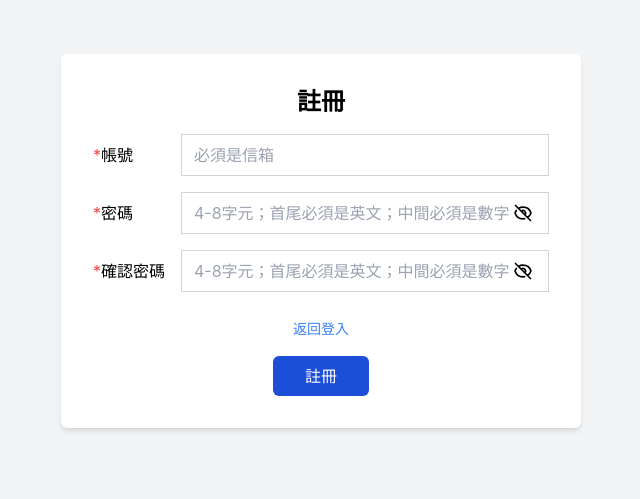
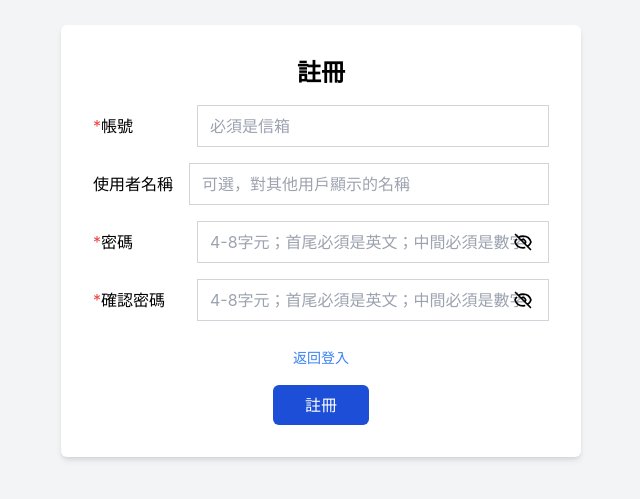
Before and after one commit to koo22952/q2, a React (Vite) app: page /register in a window 1280 px wide. Shown: the part 159-658 px from the top of the page, without its empty margins (319-959 px from the left). Built offline with nearby package versions, Linux system fonts and the light colour scheme.

Commit message:
feat: 添加使用者名稱欄位

```diff
--- a/src/views/login/register.jsx
+++ b/src/views/login/register.jsx
@@ -14,6 +14,7 @@ function Register(props) {
   const history = useHistory()
   const [form, setForm] = useState({
     username: '',
+    name: '',
     password: '',
     rePassword: '',
   })
@@ -109,28 +110,38 @@ function Register(props) {
   }
 
   return (
-    <div className="flex items-center justify-center min-h-screen bg-gray-100">
-      <div className="w-520	p-8 m-8 bg-white shadow-md rounded-md">
-        <div className="font-bold text-2xl text-center mb-4">註冊</div>
+    <div className='flex items-center justify-center min-h-screen bg-gray-100'>
+      <div className='w-520	p-8 m-8 bg-white shadow-md rounded-md'>
+        <div className='font-bold text-2xl text-center mb-4'>註冊</div>
         <Input
-          className="mb-4"
-          label="帳號"
-          labelClassName="w-16"
-          name="username"
-          InputType="email"
-          placeholder="必須是信箱"
+          className='mb-4'
+          label='帳號'
+          labelClassName='w-20'
+          name='username'
+          InputType='email'
+          placeholder='必須是信箱'
           required
           onChange={onChange}
           isUse={form.username?.isUse || false}
           verify={form.username?.verify}
         />
         <Input
-          className="mb-4"
-          label="密碼"
-          labelClassName="w-16"
-          name="password"
-          InputType="password"
-          placeholder="4-8字元；首尾必須是英文；中間必須是數字"
+          className='mb-4'
+          label='使用者名稱'
+          labelClassName='w-20'
+          name='name'
+          InputType='text'
+          placeholder='可選，對其他用戶顯示的名稱'
+          onChange={onChange}
+          isUse={false}
+        />
+        <Input
+          className='mb-4'
+          label='密碼'
+          labelClassName='w-20'
+          name='password'
+          InputType='password'
+          placeholder='4-8字元；首尾必須是英文；中間必須是數字'
           showEye
           required
           onChange={onChange}
@@ -138,26 +149,26 @@ function Register(props) {
           verify={form.password?.verify}
         />
         <Input
-          className="mb-4"
-          label="確認密碼"
-          labelClassName="w-16"
-          name="rePassword"
-          InputType="password"
-          placeholder="4-8字元；首尾必須是英文；中間必須是數字"
+          className='mb-4'
+          label='確認密碼'
+          labelClassName='w-20'
+          name='rePassword'
+          InputType='password'
+          placeholder='4-8字元；首尾必須是英文；中間必須是數字'
           showEye
           required
           onChange={onChange}
           isUse={form.rePassword?.isUse || false}
           verify={form.rePassword?.verify}
         />
-        <div className="text-center mt-6">
-          <div className="text-center mb-4">
-            <Link className="text-blue-500 text-sm" to={'/login'}>
+        <div className='text-center mt-6'>
+          <div className='text-center mb-4'>
+            <Link className='text-blue-500 text-sm' to={'/login'}>
               返回登入
             </Link>
           </div>
           <button
-            className="px-8 py-2 bg-blue-700 rounded-md text-white hover:bg-blue-800"
+            className='px-8 py-2 bg-blue-700 rounded-md text-white hover:bg-blue-800'
             onClick={onSubmit}
           >
             註冊
```
